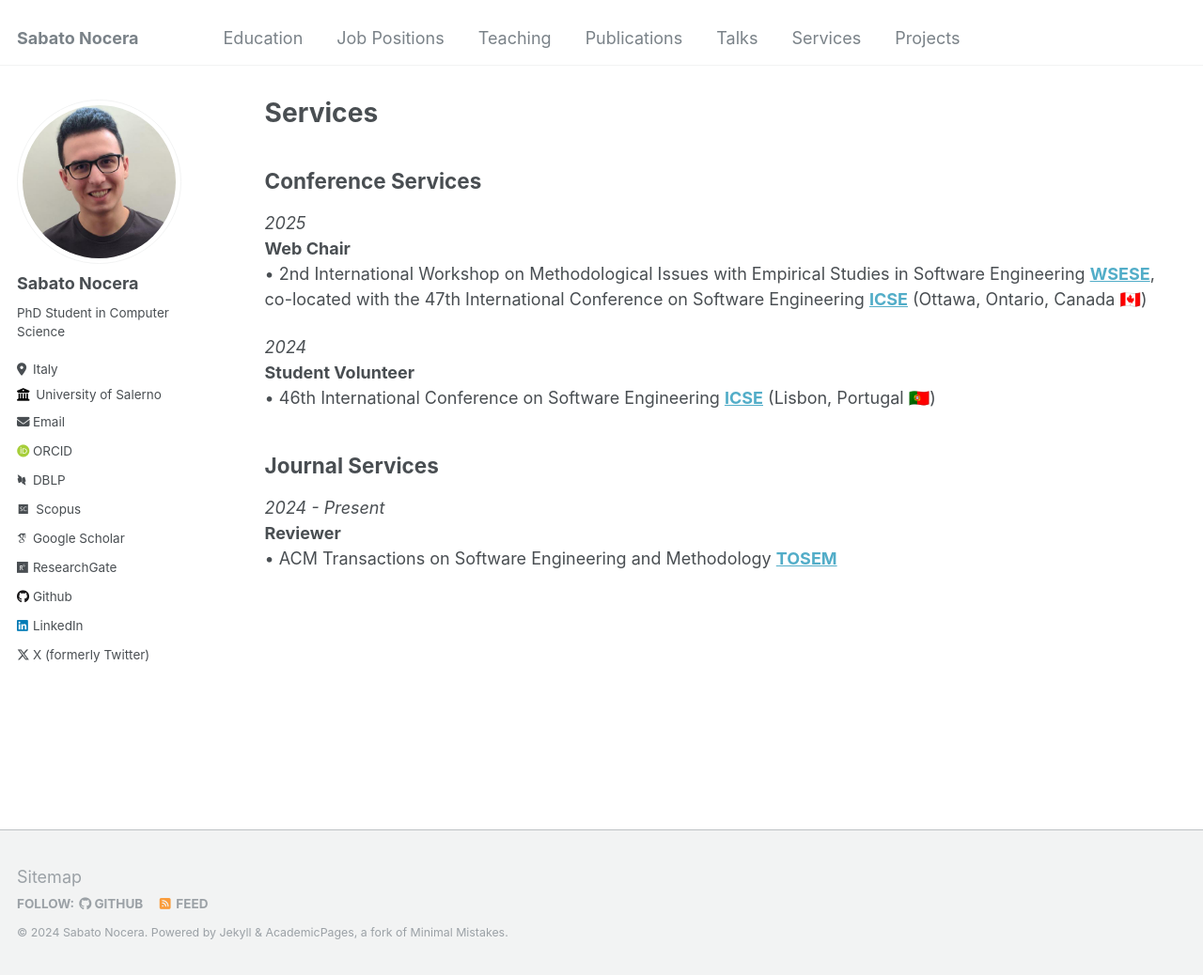
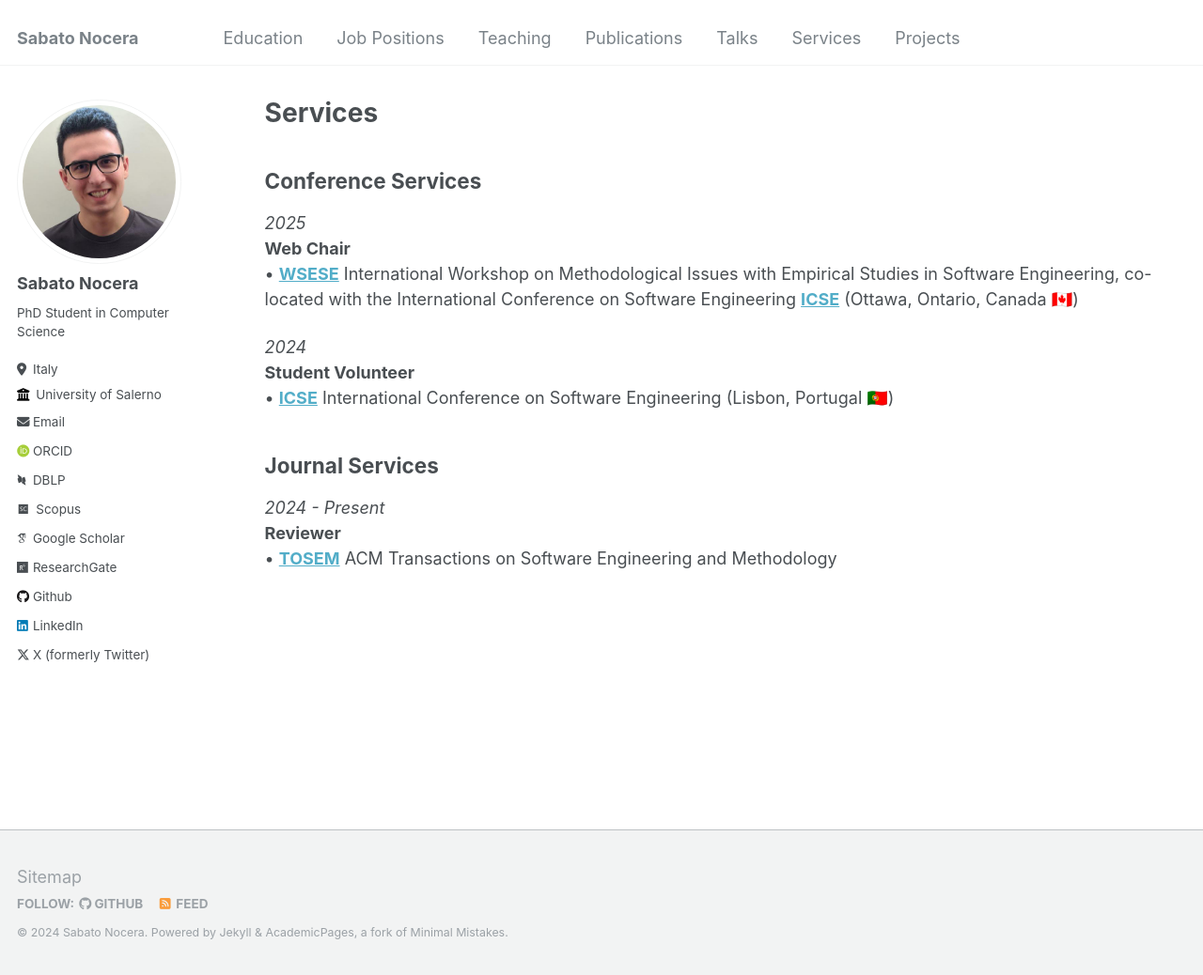
Before and after one commit to sabato-nocera/sabato-nocera.github.io, a Jekyll site: the page built from _pages/services.md, in a window 1280 px wide and 1038 px high. Shown: the whole window at 94% size. Built offline with Jekyll 4.4.1, drawn with Linux system fonts in a browser that asks for light colours; some web fonts are replaced.

Commit message:
Update services.md

```diff
--- a/_pages/services.md
+++ b/_pages/services.md
@@ -17,11 +17,11 @@ author_profile: true
 
 _2025<br/>_
 **Web Chair**<br/>
-• 2nd International Workshop on Methodological Issues with Empirical Studies in Software Engineering [**WSESE**](https://conf.researchr.org/home/icse-2025/wsese-2025), co-located with the 47th International Conference on Software Engineering [**ICSE**](https://conf.researchr.org/home/icse-2025) (Ottawa, Ontario, Canada 🇨🇦)<br/>
+• [**WSESE**](https://conf.researchr.org/home/icse-2025/wsese-2025) International Workshop on Methodological Issues with Empirical Studies in Software Engineering, co-located with the International Conference on Software Engineering [**ICSE**](https://conf.researchr.org/home/icse-2025) (Ottawa, Ontario, Canada 🇨🇦)<br/>
 
 _2024<br/>_
 **Student Volunteer**<br/>
-• 46th International Conference on Software Engineering [**ICSE**](https://conf.researchr.org/home/icse-2024) (Lisbon, Portugal 🇵🇹)<br/>
+• [**ICSE**](https://conf.researchr.org/home/icse-2024) International Conference on Software Engineering (Lisbon, Portugal 🇵🇹)<br/>
 
 
 
@@ -29,4 +29,4 @@ _2024<br/>_
 
 _2024 - Present<br/>_
 **Reviewer**<br/>
-• ACM Transactions on Software Engineering and Methodology [**TOSEM**](https://dl.acm.org/journal/tosem)<br/>
+• [**TOSEM**](https://dl.acm.org/journal/tosem) ACM Transactions on Software Engineering and Methodology<br/>
```
